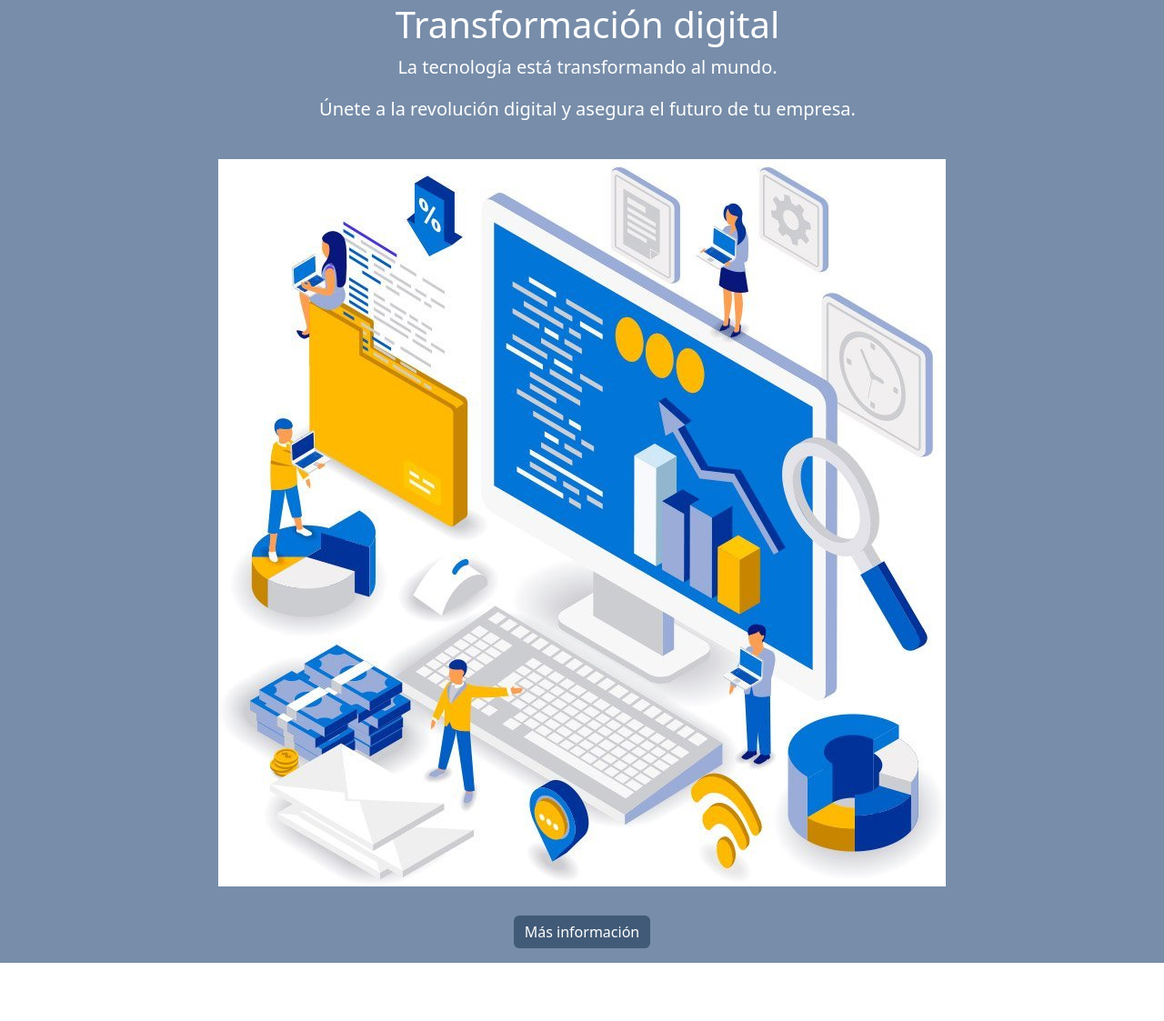
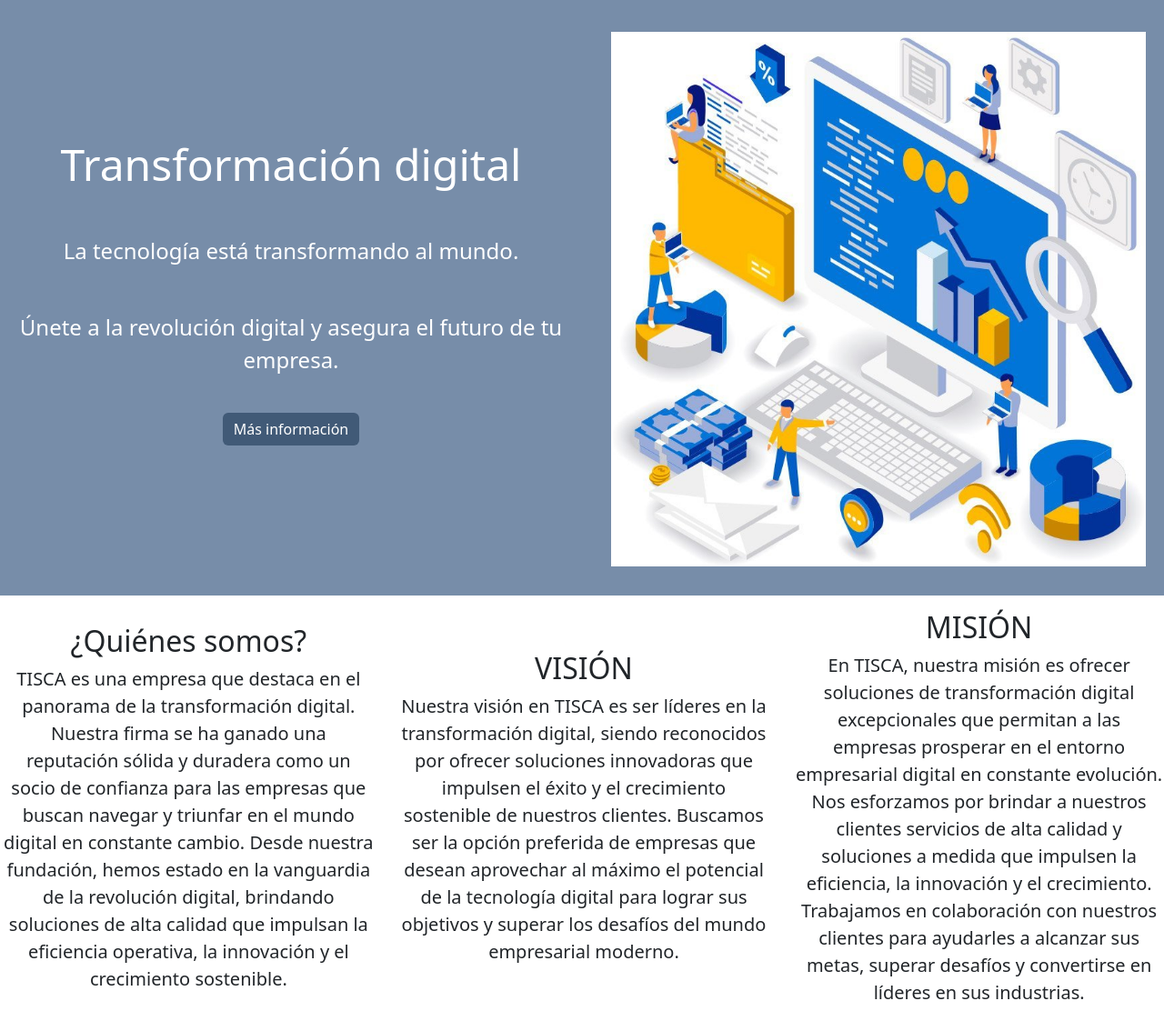
Before and after one commit to JDRP010903/LandingPage, a plain HTML site: page index.html in a window 1280 px wide. Shown: the part 181-1304 px from the top of the page at 91% size. Before the commit the page ends 1240 px from the top, so only its background shows below. Drawn offline with nearby package versions, Linux system fonts and the light colour scheme.

Commit message:
InfoTISCA

```diff
--- a/index.html
+++ b/index.html
@@ -55,16 +55,42 @@
         <main>
             <section class="sectionJumbotron">
                 <div class="row align-items-center bg-colorCuaternario align-content-center contenedorJumbotron">
-                    <div class="col-12 pt-3 ps-4 pe-auto container-fluid">
-                        <h1 class="text-white text-center">Transformación digital</h1>
-                        <p class="lead text-white">La tecnología está transformando al mundo.</p>
-                        <p class="lead text-white">Únete a la revolución digital y asegura el futuro de tu empresa.</p>
+                    <div class="col-12 col-md-6 pt-3 ps-4 pe-auto container-fluid contenedorTextoJumbo">
+                        <h1 class="text-white text-center ">Transformación digital</h1>
+                        <p class="lead text-white mt-md-5">La tecnología está transformando al mundo.</p>
+                        <p class="lead text-white mt-md-5">Únete a la revolución digital y asegura el futuro de tu empresa.</p>
+                        <div class="col-12 contenedorBotonInfoLarge">
+                            <a class="btn btn-primary bg-colorTerciario border-0 btn-s mb-3 mt-lg-4" href="#" role="button">Más información</a>
+                        </div>
                     </div>
-                    <div class="col-12 p-2 pt-0 container-fluid text-center">
-                        <img src="./assets/images/TransformacionDigital.jpg" class="img-fluid p-4" alt="Logo de TISCA">
+                    <div class="col-12 col-md-6 p-2 pt-0 pt-md-4 container-fluid text-center align-items-center contenedorImgJumbo">
+                        <img src="./assets/images/TransformacionDigital.jpg" class="img-fluid p-4 w-lg-50" alt="Logo de TISCA">
                     </div>
-                    <div class="col-12">
+                    <div class="col-12 contenedorBotonInfo">
                         <a class="btn btn-primary bg-colorTerciario border-0 btn-s mb-3" href="#" role="button">Más información</a>
+                    </div>
+                </div>
+            </section>
+
+            <section class="SectionInfoTISCA">
+                <div class="row pt-3">
+                    <div class="col-12 col-lg-4 container-fluid align-items-center bg-white text-center align-content-center ps-3 contenedorinfoTISCA">
+                        <h2>¿Quiénes somos?</h2>
+                        <p class="lead">
+                            TISCA es una empresa que destaca en el panorama de la transformación digital. Nuestra firma se ha ganado una reputación sólida y duradera como un socio de confianza para las empresas que buscan navegar y triunfar en el mundo digital en constante cambio. Desde nuestra fundación, hemos estado en la vanguardia de la revolución digital, brindando soluciones de alta calidad que impulsan la eficiencia operativa, la innovación y el crecimiento sostenible.
+                        </p>
+                    </div>
+                    <div class="col-12 col-lg-4 container-fluid align-items-center bg-white text-center align-content-center ps-3 contenedorinfoTISCA">
+                        <h2>VISIÓN</h2>
+                        <p class="lead">
+                            Nuestra visión en TISCA es ser líderes en la transformación digital, siendo reconocidos por ofrecer soluciones innovadoras que impulsen el éxito y el crecimiento sostenible de nuestros clientes. Buscamos ser la opción preferida de empresas que desean aprovechar al máximo el potencial de la tecnología digital para lograr sus objetivos y superar los desafíos del mundo empresarial moderno.
+                        </p>
+                    </div>
+                    <div class="col-12 col-lg-4 container-fluid align-items-center bg-white text-center align-content-center ps-3 contenedorinfoTISCA">
+                        <h2>MISIÓN</h2>
+                        <p class="lead">
+                            En TISCA, nuestra misión es ofrecer soluciones de transformación digital excepcionales que permitan a las empresas prosperar en el entorno empresarial digital en constante evolución. Nos esforzamos por brindar a nuestros clientes servicios de alta calidad y soluciones a medida que impulsen la eficiencia, la innovación y el crecimiento. Trabajamos en colaboración con nuestros clientes para ayudarles a alcanzar sus metas, superar desafíos y convertirse en líderes en sus industrias.
+                        </p>
                     </div>
                 </div>
             </section>
--- a/styles/styles.css
+++ b/styles/styles.css
@@ -24,21 +24,60 @@
 }
 
 
+/* COMIENZO DEL MAIN */
+
 .contenedorJumbotron {
     text-align: center;
 }
 
-/* COMIENZO DEL MAIN */
+.contenedorBotonInfoLarge {
+    display: none;
+}
 
+@media (min-width: 768px) {
+    .contenedorTextoJumbo h1 {
+        font-size: 3rem;
+    }
 
-@media (min-width: 992px) {
+    .contenedorTextoJumbo p {
+        font-size: 1.5rem;
+    }
+}
+
+@media (min-width: 950px) {
     .barraNav a {
         font-size: 1.1rem;
     }
+
+    .contenedorBotonInfoLarge {
+        display: block;
+    }
+
+    .contenedorBotonInfo {
+        display: none;
+    }
+
 }
 
 @media (min-width: 1440px) {
+
     .barraNav a {
         font-size: 1.3rem;
     }
+
+    .contenedorJumbotron {
+        height: auto;
+    }
+
+    .contenedorTextoJumbo h1 {
+        font-size: 4rem;
+    }
+
+    .contenedorTextoJumbo p {
+        font-size: 2rem;
+    }
+
+    .contenedorImgJumbo img {
+        width: 68%;
+    }
 }
```
Also changed, not shown: assets/images/fondoQuienesSomos.avif (added).
